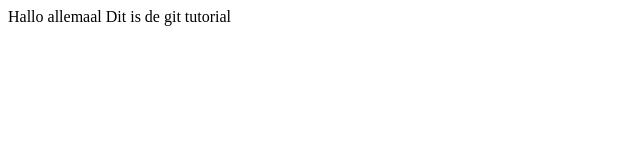
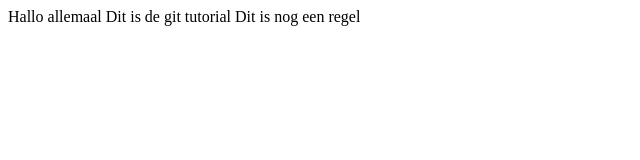
Before and after one commit to larsbremm/Github-tutorial, a plain HTML site: page git-tutorial/index.html in a window 1280 px wide. Shown: the whole page, without its empty margins (0-640 px from the left). Drawn offline with Linux system fonts and the light colour scheme.

Commit message:
Nog een nieuwe regel

```diff
--- a/git-tutorial/index.html
+++ b/git-tutorial/index.html
@@ -5,6 +5,8 @@
             Hallo allemaal
 
             Dit is de git tutorial
+
+            Dit is nog een regel
         </body>
     </head>
 </html>
```
